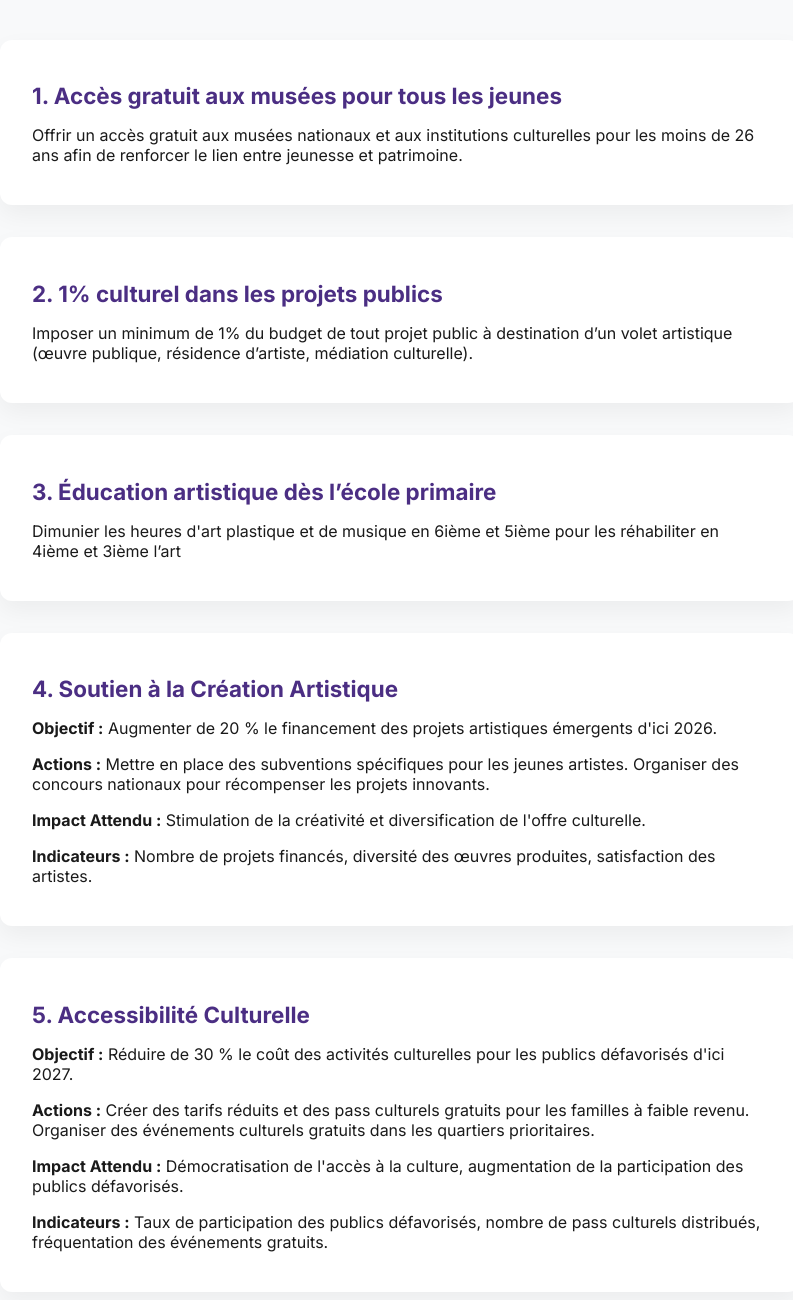
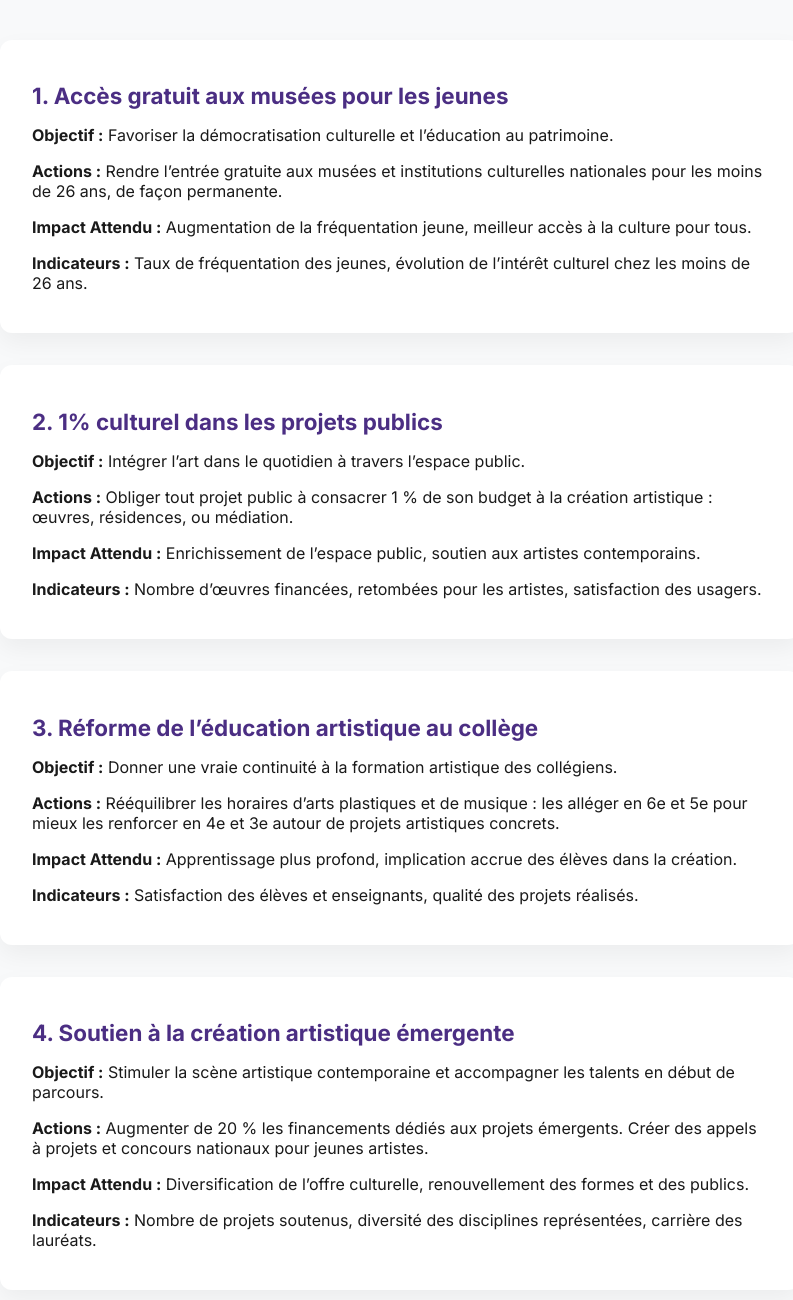
Before and after one commit to CyrilCavichioli/Transparence, a plain HTML site: page culture.html in a window 1280 px wide. Shown: the part 200-1500 px from the top of the page, without its empty margins (240-1033 px from the left). Drawn offline with Linux system fonts and the light colour scheme.

Commit message:
Update culture.html

```diff
--- a/culture.html
+++ b/culture.html
@@ -75,24 +75,37 @@
 
   <main>
     <a class="proposition" href="#proposition1">
-      <h2>1. Accès gratuit aux musées pour tous les jeunes</h2>
-      <p>Offrir un accès gratuit aux musées nationaux et aux institutions culturelles pour les moins de 26 ans afin de renforcer le lien entre jeunesse et patrimoine.</p>
-    </a>
-    <a class="proposition" href="#proposition4">
-      <h2>2. 1% culturel dans les projets publics</h2>
-      <p>Imposer un minimum de 1% du budget de tout projet public à destination d’un volet artistique (œuvre publique, résidence d’artiste, médiation culturelle).</p>
-    </a>
-    <a class="proposition" href="#proposition5">
-      <h2>3. Éducation artistique dès l’école primaire</h2>
-      <p>Dimunier les heures d'art plastique et de musique en 6ième et 5ième pour les réhabiliter en 4ième et 3ième l’art</p>
-    </a>
-    <a class="proposition" href="#proposition1">
-    <h2>4. Soutien à la Création Artistique</h2>
-    <p><strong>Objectif :</strong> Augmenter de 20 % le financement des projets artistiques émergents d'ici 2026.</p>
-    <p><strong>Actions :</strong> Mettre en place des subventions spécifiques pour les jeunes artistes. Organiser des concours nationaux pour récompenser les projets innovants.</p>
-    <p><strong>Impact Attendu :</strong> Stimulation de la créativité et diversification de l'offre culturelle.</p>
-    <p><strong>Indicateurs :</strong> Nombre de projets financés, diversité des œuvres produites, satisfaction des artistes.</p>
+  <h2>1. Accès gratuit aux musées pour les jeunes</h2>
+  <p><strong>Objectif :</strong> Favoriser la démocratisation culturelle et l’éducation au patrimoine.</p>
+  <p><strong>Actions :</strong> Rendre l’entrée gratuite aux musées et institutions culturelles nationales pour les moins de 26 ans, de façon permanente.</p>
+  <p><strong>Impact Attendu :</strong> Augmentation de la fréquentation jeune, meilleur accès à la culture pour tous.</p>
+  <p><strong>Indicateurs :</strong> Taux de fréquentation des jeunes, évolution de l’intérêt culturel chez les moins de 26 ans.</p>
 </a>
+
+<a class="proposition" href="#proposition2">
+  <h2>2. 1% culturel dans les projets publics</h2>
+  <p><strong>Objectif :</strong> Intégrer l’art dans le quotidien à travers l’espace public.</p>
+  <p><strong>Actions :</strong> Obliger tout projet public à consacrer 1 % de son budget à la création artistique : œuvres, résidences, ou médiation.</p>
+  <p><strong>Impact Attendu :</strong> Enrichissement de l’espace public, soutien aux artistes contemporains.</p>
+  <p><strong>Indicateurs :</strong> Nombre d’œuvres financées, retombées pour les artistes, satisfaction des usagers.</p>
+</a>
+
+<a class="proposition" href="#proposition3">
+  <h2>3. Réforme de l’éducation artistique au collège</h2>
+  <p><strong>Objectif :</strong> Donner une vraie continuité à la formation artistique des collégiens.</p>
+  <p><strong>Actions :</strong> Rééquilibrer les horaires d’arts plastiques et de musique : les alléger en 6e et 5e pour mieux les renforcer en 4e et 3e autour de projets artistiques concrets.</p>
+  <p><strong>Impact Attendu :</strong> Apprentissage plus profond, implication accrue des élèves dans la création.</p>
+  <p><strong>Indicateurs :</strong> Satisfaction des élèves et enseignants, qualité des projets réalisés.</p>
+</a>
+
+<a class="proposition" href="#proposition4">
+  <h2>4. Soutien à la création artistique émergente</h2>
+  <p><strong>Objectif :</strong> Stimuler la scène artistique contemporaine et accompagner les talents en début de parcours.</p>
+  <p><strong>Actions :</strong> Augmenter de 20 % les financements dédiés aux projets émergents. Créer des appels à projets et concours nationaux pour jeunes artistes.</p>
+  <p><strong>Impact Attendu :</strong> Diversification de l’offre culturelle, renouvellement des formes et des publics.</p>
+  <p><strong>Indicateurs :</strong> Nombre de projets soutenus, diversité des disciplines représentées, carrière des lauréats.</p>
+</a>
+
     <a class="proposition" href="#proposition2">
     <h2>5. Accessibilité Culturelle</h2>
     <p><strong>Objectif :</strong> Réduire de 30 % le coût des activités culturelles pour les publics défavorisés d'ici 2027.</p>
```
